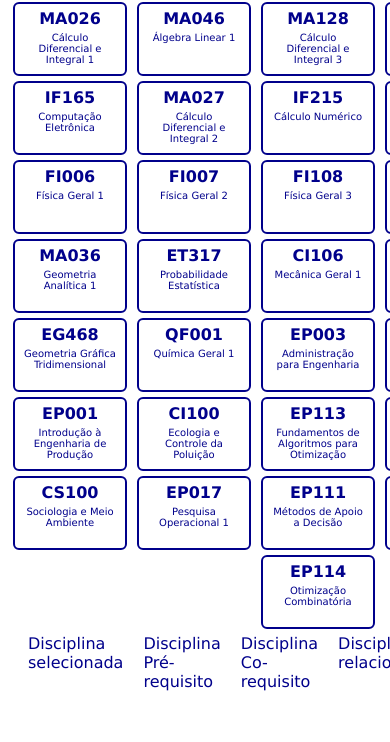
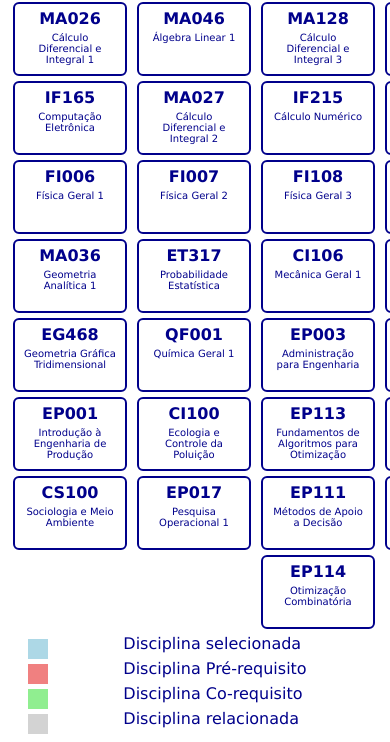
Before and after one commit to Wpiresferreira/sodv1201, a website: page ufpe/index.html in a window 390 px wide. Shown: the part 157-899 px from the top of the page. Before the commit the page ends 856 px from the top, so only its background shows below. Drawn offline with nearby package versions, Linux system fonts and the light colour scheme.

Commit message:
Version 1.0

```diff
--- a/ufpe/style.css
+++ b/ufpe/style.css
@@ -68,24 +68,28 @@
 }
 #lightgreen{
     margin-left: 20px;
+    margin-top: 5px;
     background-color: lightgreen;
     width: 20px;
     height: 20px;
 }
 #lightcoral{
     margin-left: 20px;
+    margin-top: 5px;
     background-color: lightcoral;
     width: 20px;
     height: 20px;
 }
 #lightblue{
     margin-left: 20px;
+    margin-top: 5px;
     background-color: lightblue;
     width: 20px;
     height: 20px;
 }
 #lightgray{
     margin-left: 20px;
+    margin-top: 5px;
     background-color: lightgray;
     width: 20px;
     height: 20px;
@@ -101,4 +105,8 @@
     #title {
     font-size: 3vw;
     }
+    footer{
+       display: grid;
+       grid-template-columns: auto auto;
     }
+    }
```
